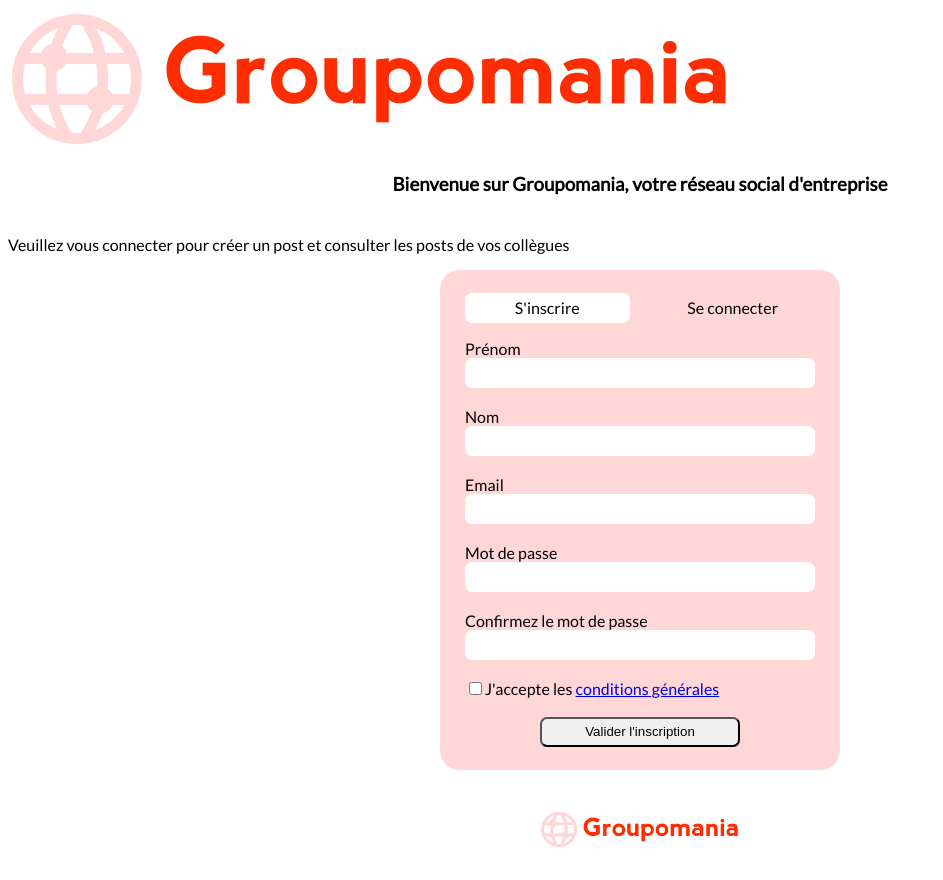
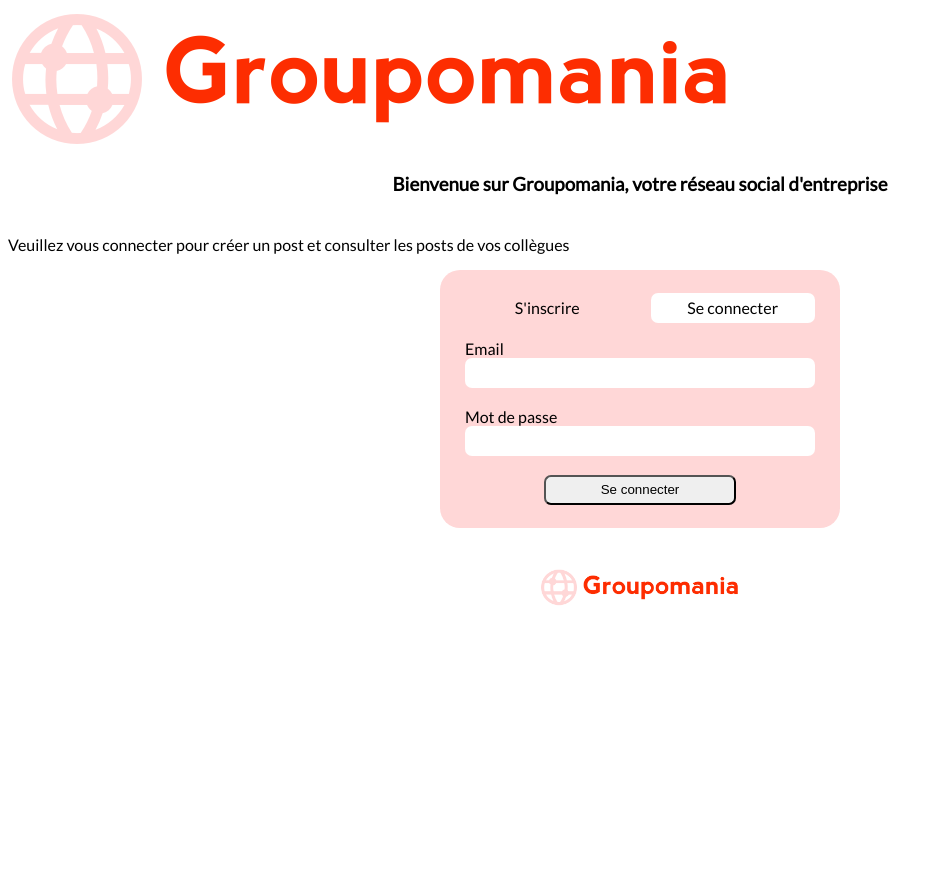
Before and after one commit to flo701/groupomania, a React (Create React App) app in the folder front-end/: page / in a window 1280 px wide. Shown: the whole page, without its empty margins (0-943 px from the left). After the commit the page ends 800 px from the top, so only its background shows below. Built offline with nearby package versions, Linux system fonts and the light colour scheme.

Commit message:
En arrivant sur la page Connexion, nous sommes désormais sur le formulaire Se connecter

```diff
--- a/front-end/src/pages/Connection/index.jsx
+++ b/front-end/src/pages/Connection/index.jsx
@@ -7,7 +7,7 @@ const Connection = () => {
 
   return (
     <div>
-      <ConnectionForm signup={true} signin={false} />
+      <ConnectionForm signup={false} signin={true} />
     </div>
   )
 }
```
